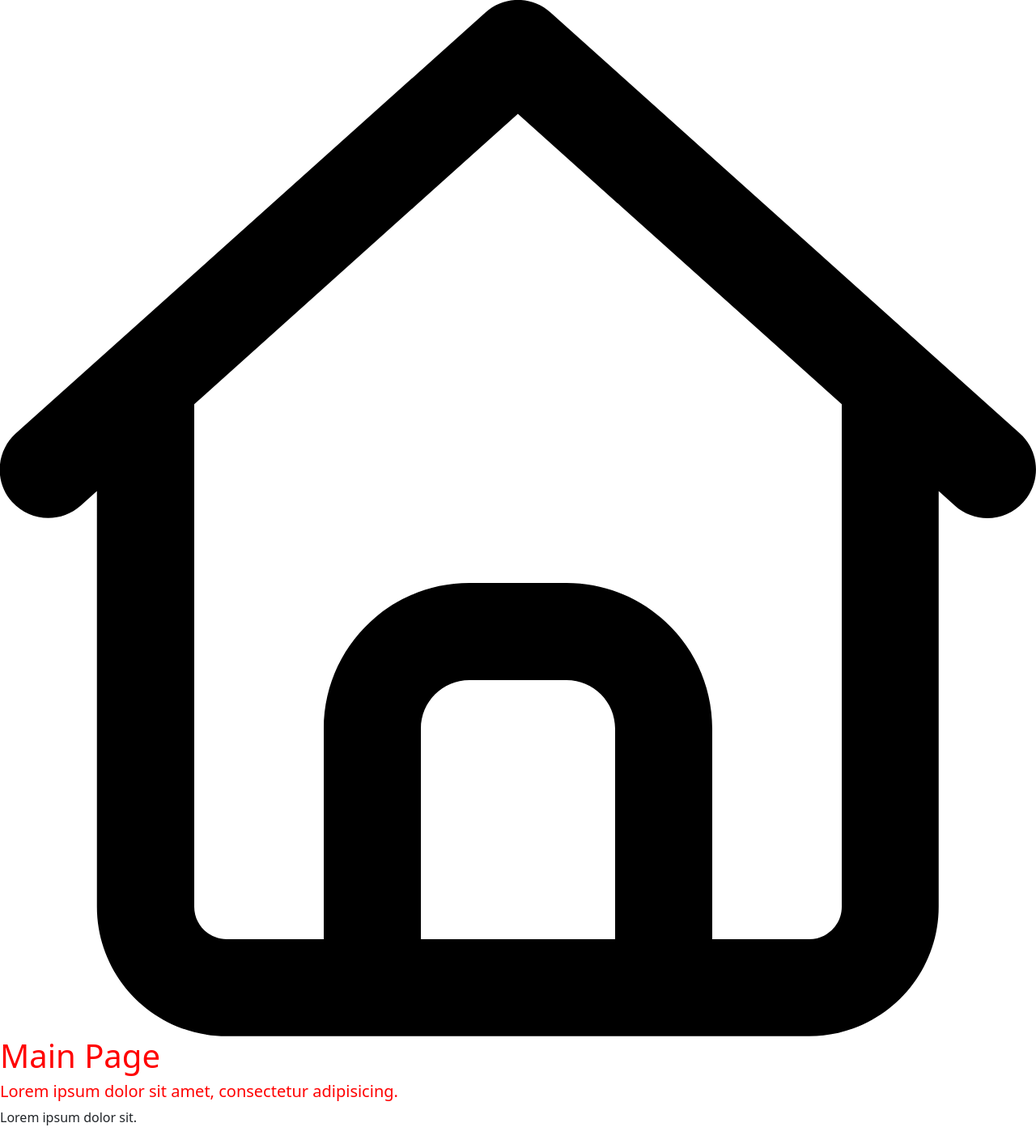
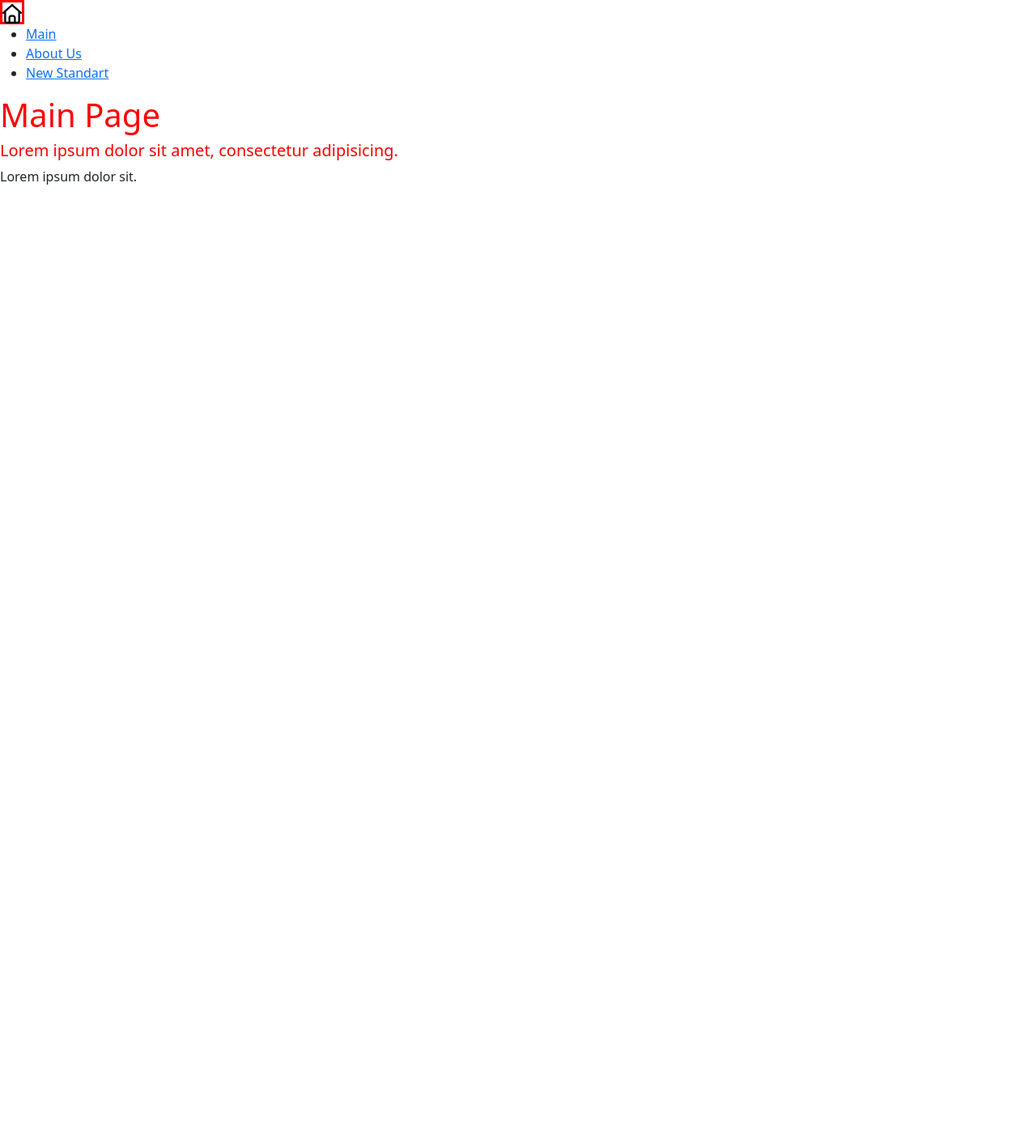
Before and after one commit to iztelinside/my-django-project-to-python-01-mar-2026, a Django app: page / in a window 1280 px wide. Shown: the whole page at 81% size. After the commit the page ends 228 px from the top, so only its background shows below. Run offline with Django 5.2, Linux system fonts and the light colour scheme.

Commit message:
commit 03-04 - Статические файлы. Добавление Bootstrap-img

```diff
--- a/itdevelop/main/static/main/css/main.css
+++ b/itdevelop/main/static/main/css/main.css
@@ -1,3 +1,10 @@
 h1, h2, h3, h4, h5, h6 {
   color: red;
 }
+
+.main__left_logo{
+    width: 30px;
+    height: 30px;
+    border-style: solid;
+    border-color: red;
+}
--- a/itdevelop/main/templates/main/layout.html
+++ b/itdevelop/main/templates/main/layout.html
@@ -17,6 +17,13 @@
         <div class="main__left_logo">
             <img src="{% static 'main/img/house-regular.svg' %}" alt="">
         </div>
+        <div class="main__lest_list">
+            <ul>
+                <li><a href="">Main</a></li>
+                <li><a href="">About Us</a></li>
+                <li><a href="">New Standart</a></li>
+            </ul>
+        </div>
         <div class="main__left_content">
             {% block content %}
 
```
